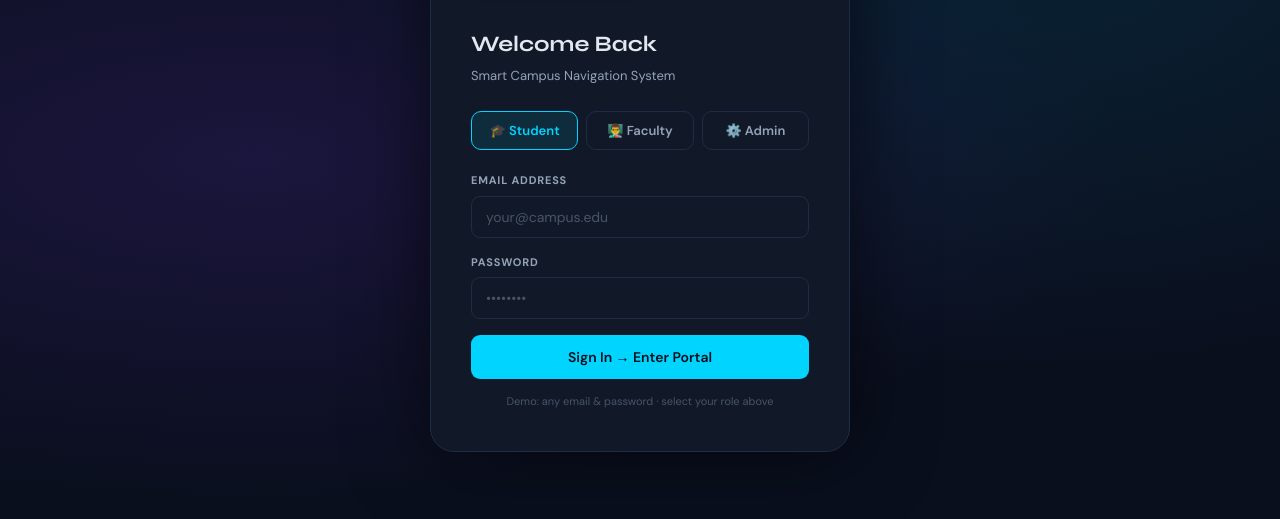
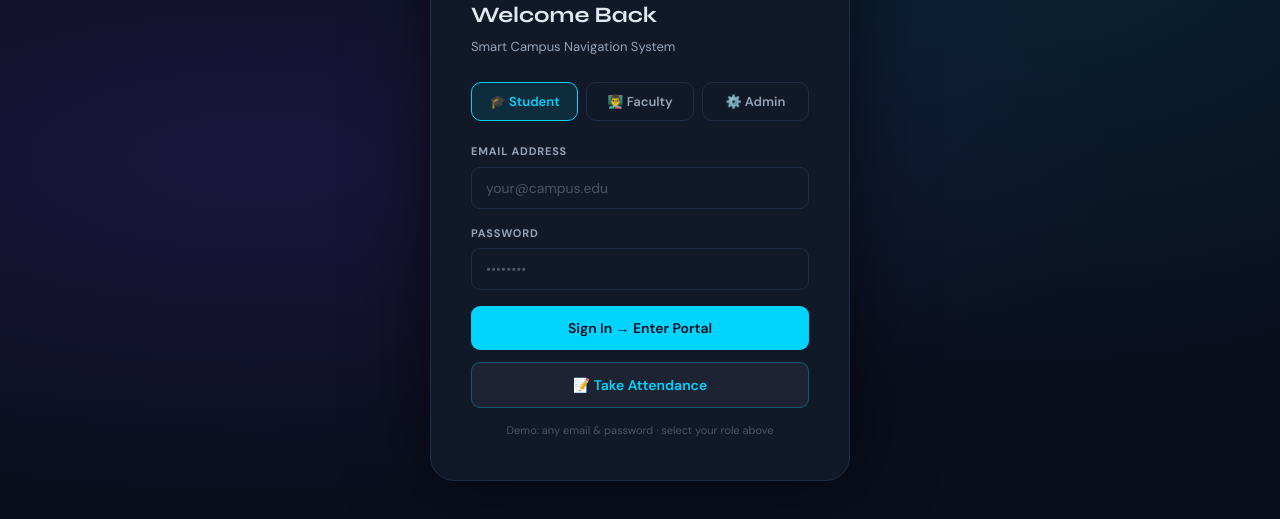
Before and after one commit to panshriii2004/campusiq, a website: page campusiq/index.html in a window 1280 px wide. Shown: the part 241-760 px from the top of the page. Drawn offline with Linux system fonts and the light colour scheme.

Commit message:
UI: Moved Take Attendance button to Login screen

```diff
--- a/campusiq/css/components.css
+++ b/campusiq/css/components.css
@@ -91,3 +91,18 @@
   .login-card { padding:28px 20px; }
   .tabs { overflow-x:auto; }
 }
+
+.btn-secondary {
+    background: rgba(255, 255, 255, 0.05);
+    border: 1px solid rgba(0, 212, 255, 0.3); /* Subtle blue border to match theme */
+    color: #00d4ff;
+    margin-top: 10px;
+    transition: all 0.3s ease;
+}
+
+.btn-secondary:hover {
+    background: rgba(0, 212, 255, 0.1);
+    border-color: #00d4ff;
+    transform: translateY(-2px);
+    box-shadow: 0 4px 12px rgba(0, 212, 255, 0.2);
+}
--- a/campusiq/index.html
+++ b/campusiq/index.html
@@ -27,6 +27,7 @@
 
       <div class="tabs mb-24" style="width: 100%;">
         <button class="tab-btn active" id="btnShowLogin" onclick="toggleAuthMode('login')">Sign In</button>
+
         <button class="tab-btn" id="btnShowSignup" onclick="toggleAuthMode('signup')">Create Account</button>
       </div>
 
@@ -50,6 +51,15 @@
         </div>
         <button type="submit" class="btn btn-primary btn-full">Sign In → Enter Portal</button>
       </form>
+
+
+
+  <button type="button" class="btn btn-secondary btn-full"
+          onclick="window.open('https://smart-attendance-app-phi.vercel.app/login', '_blank')"
+          style="margin-top: 12px;">
+      📝 Take Attendance
+  </button>
+</form>
 
       <form id="signupFields" class="hidden" onsubmit="event.preventDefault(); doRegister();">
         <h2 class="login-title">Join CampusIQ</h2>
--- a/campusiq/js/app.js
+++ b/campusiq/js/app.js
@@ -7,7 +7,7 @@
 // Change this in js/app.js
 const API_URL = window.location.hostname === "localhost"
     ? "http://localhost:3000/api"
-    : "https://your-live-backend-url.com/api";
+    : "https://your-backend-service.onrender.com/api"; // ✅ Your live backend URL
 let currentRole = 'student';
 let registrationRole = 'student';
 window.currentUser = null;
```
